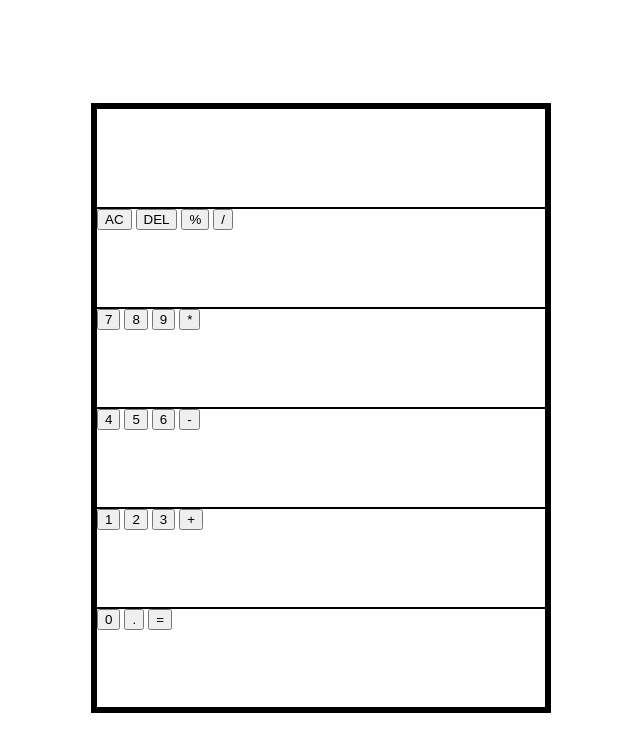
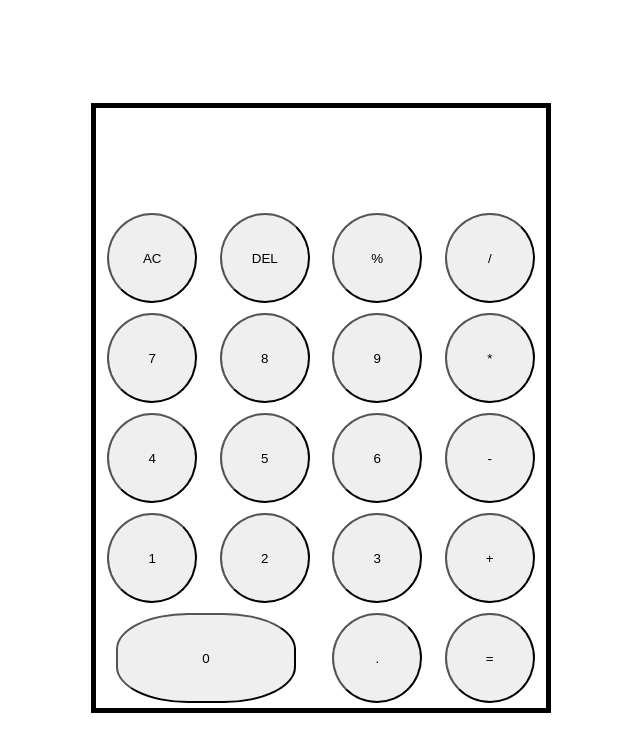
Before and after one commit to ninmedium/firstCalc, a plain HTML site: page index.html in a window 1280 px wide. Shown: the whole page, without its empty margins (319-959 px from the left). Drawn offline with Linux system fonts and the light colour scheme.

Commit message:
buttons created with flex

```diff
--- a/index.html
+++ b/index.html
@@ -36,9 +36,11 @@
             <button>+</button>
         </div>
         <div class="calcRow" id="row5">
-            <button>0</button>
-            <button>.</button>
-            <button>=</button>
+            <button id="butt0">0</button>
+            <div id="row5-2">
+                <button>.</button>
+                <button>=</button>
+            </div>
         </div>
     </div>
 
--- a/style.css
+++ b/style.css
@@ -14,6 +14,31 @@ body {
 }
 
 .calcRow {
-    border: 1px solid black;
     flex: 1;
+    display: flex;
+    align-items: center;
+    justify-content: space-around;
 }
+
+button {
+    width: 90px;
+    height: 90px;
+    border-radius: 50%;
+}
+
+#butt0 {
+    width: 180px;
+    border-radius: 40%;
+}
+
+#row5 {
+    display: flex;
+    justify-content: space-between;
+    margin-left: 20px;
+}
+
+#row5-2 {
+    display: flex;
+    width: 225px;
+    justify-content: space-around;
+}
```
